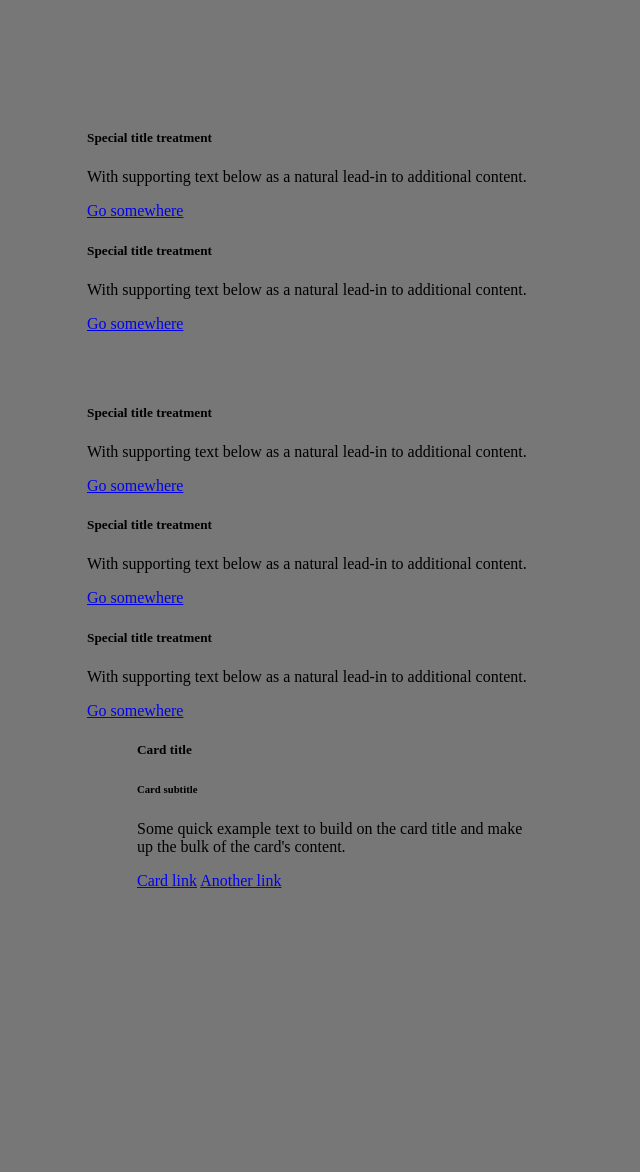
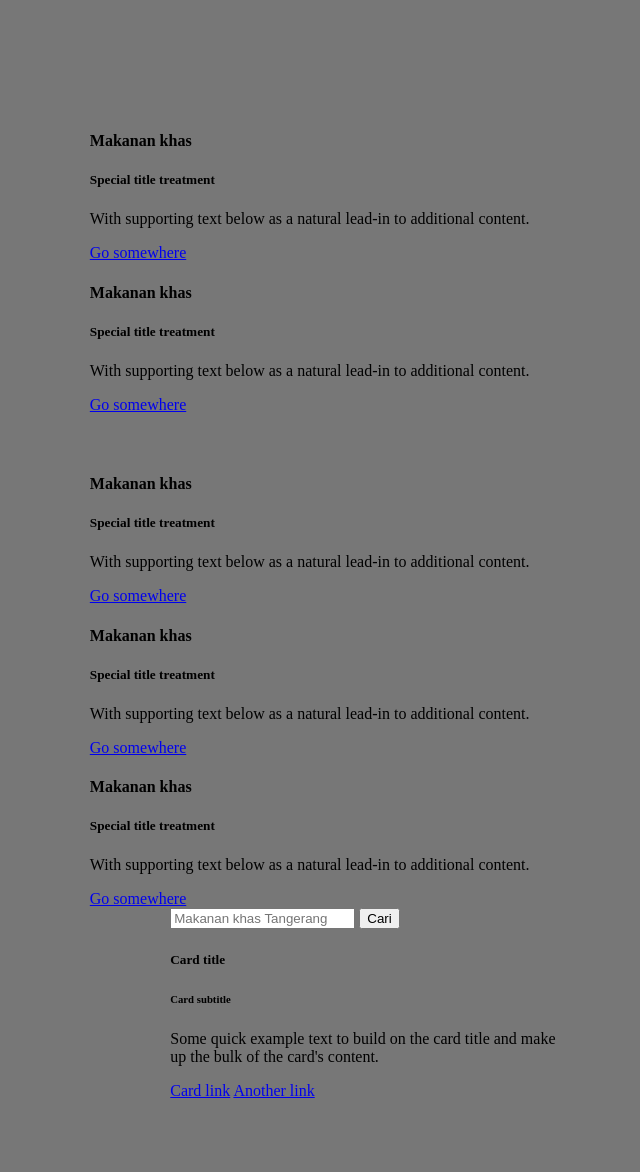
Before and after one commit to Alruycen/group1-kulinermhs, a PHP site: page /assets/minuman.php in a window 1280 px wide. Shown: the whole page, without its empty margins (21-661 px from the left). Before the commit the page ends 888 px from the top, so only its background shows below. Run offline with PHP 8.4, Linux system fonts and the light colour scheme.

Commit message:
Update minuman.php

```diff
--- a/projek/assets/minuman.php
+++ b/projek/assets/minuman.php
@@ -1,4 +1,5 @@
 <link rel="stylesheet" href="sidebar/sidebars.css">
+<title>Minuman</title>
 <style>
     body {
         background: #777;
@@ -7,11 +8,11 @@
         max-width:66%;
     }
     .row {
-        padding-top: 50px;
-        padding-left: 50px;
+        padding-top: 5%;
+        padding-left: 5%;
     }
     .col-m-4 {
-        padding-left: 100px;
+        padding-left: 10%;
         max-width:33%;
     }
 </style>
@@ -22,6 +23,9 @@
             <div class="row">
                 <div class="col-sm-6">
                     <div class="card">
+                        <div class="card-header py-3">
+                            <h4 class="my-0 fw-normal">Makanan khas</h4>
+                        </div>
                         <div class="card-body">
                             <h5 class="card-title">Special title treatment</h5>
                             <p class="card-text">With supporting text below as a natural lead-in to additional content.</p>
@@ -31,6 +35,9 @@
                 </div>
                 <div class="col-sm-6">
                     <div class="card">
+                        <div class="card-header py-3">
+                            <h4 class="my-0 fw-normal">Makanan khas</h4>
+                        </div>
                         <div class="card-body">
                             <h5 class="card-title">Special title treatment</h5>
                             <p class="card-text">With supporting text below as a natural lead-in to additional content.</p>
@@ -42,6 +49,9 @@
             <div class="row">
                 <div class="col-sm-4">
                     <div class="card">
+                        <div class="card-header py-3">
+                            <h4 class="my-0 fw-normal">Makanan khas</h4>
+                        </div>
                         <div class="card-body">
                             <h5 class="card-title">Special title treatment</h5>
                             <p class="card-text">With supporting text below as a natural lead-in to additional content.</p>
@@ -51,6 +61,9 @@
                 </div>
                 <div class="col-sm-4">
                     <div class="card">
+                        <div class="card-header py-3">
+                            <h4 class="my-0 fw-normal">Makanan khas</h4>
+                        </div>
                         <div class="card-body">
                             <h5 class="card-title">Special title treatment</h5>
                             <p class="card-text">With supporting text below as a natural lead-in to additional content.</p>
@@ -60,6 +73,9 @@
                 </div>
                 <div class="col-sm-4">
                     <div class="card">
+                        <div class="card-header py-3">
+                            <h4 class="my-0 fw-normal">Makanan khas</h4>
+                        </div>
                         <div class="card-body">
                             <h5 class="card-title">Special title treatment</h5>
                             <p class="card-text">With supporting text below as a natural lead-in to additional content.</p>
@@ -72,6 +88,10 @@
         <div class="col-m-4">
             <div class="card">
                 <div class="card-body">
+                    <form class="d-flex">
+                        <input class="form-control me-2" type="search" placeholder="Makanan khas Tangerang" aria-label="Search">
+                        <button class="btn btn-outline-success" type="submit">Cari</button>
+                    </form>
                     <h5 class="card-title">Card title</h5>
                     <h6 class="card-subtitle mb-2 text-muted">Card subtitle</h6>
                     <p class="card-text">Some quick example text to build on the card title and make up the bulk of the card's content.</p>
```
